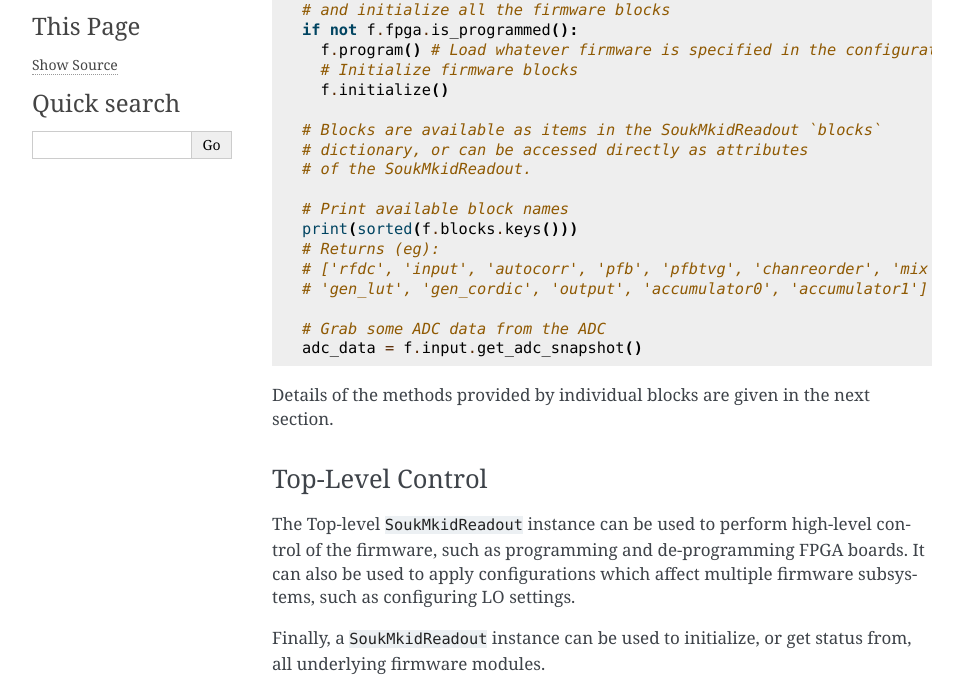
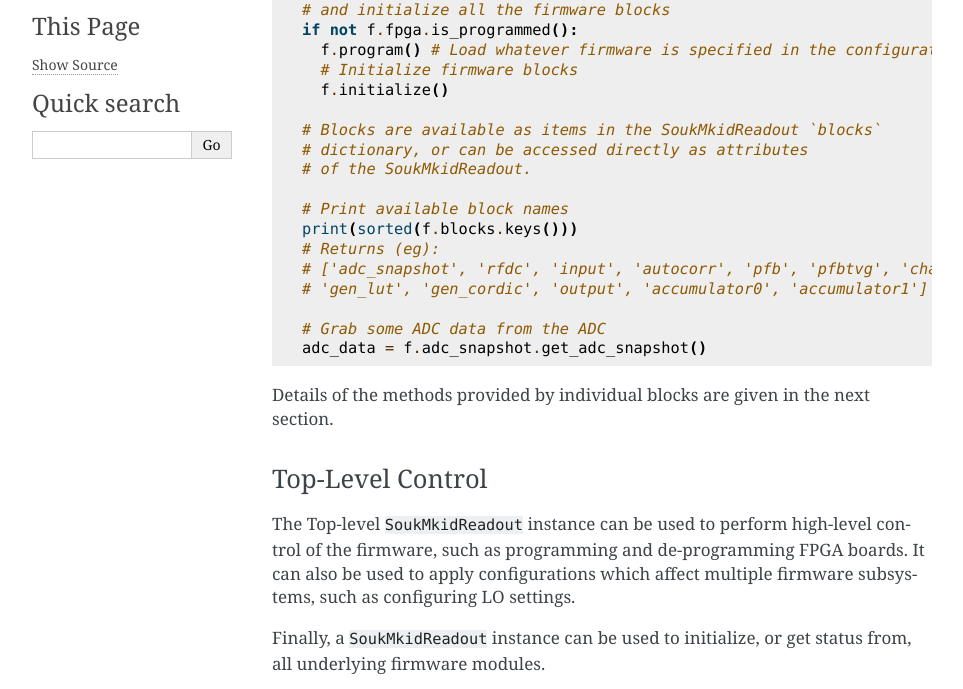
Before and after one commit to realtimeradio/souk-firmware, a Sphinx documentation site: the page built from docs/source/control.rst, in a window 1280 px wide and 900 px high, scrolled down 685 px, cut to the strip 0-689 px from the top of the window. Shown: the whole strip, without its empty margins (148-1111 px from the left). Built offline with Sphinx 7.4.7, drawn with Linux system fonts in a browser that asks for light colours; the version number could not be read and is left out.

Commit message:
Update snapshot example to reflect current API

```diff
--- a/docs/source/control.rst
+++ b/docs/source/control.rst
@@ -45,11 +45,11 @@ a single RFSoC board running LWA's F-Engine firmware. An example is below:
   # Print available block names
   print(sorted(f.blocks.keys()))
   # Returns (eg):
-  # ['rfdc', 'input', 'autocorr', 'pfb', 'pfbtvg', 'chanreorder', 'mix',
+  # ['adc_snapshot', 'rfdc', 'input', 'autocorr', 'pfb', 'pfbtvg', 'chanreorder', 'mix',
   # 'gen_lut', 'gen_cordic', 'output', 'accumulator0', 'accumulator1']
 
   # Grab some ADC data from the ADC
-  adc_data = f.input.get_adc_snapshot()
+  adc_data = f.adc_snapshot.get_adc_snapshot()
 
 Details of the methods provided by individual blocks are given in the next
 section.
```
